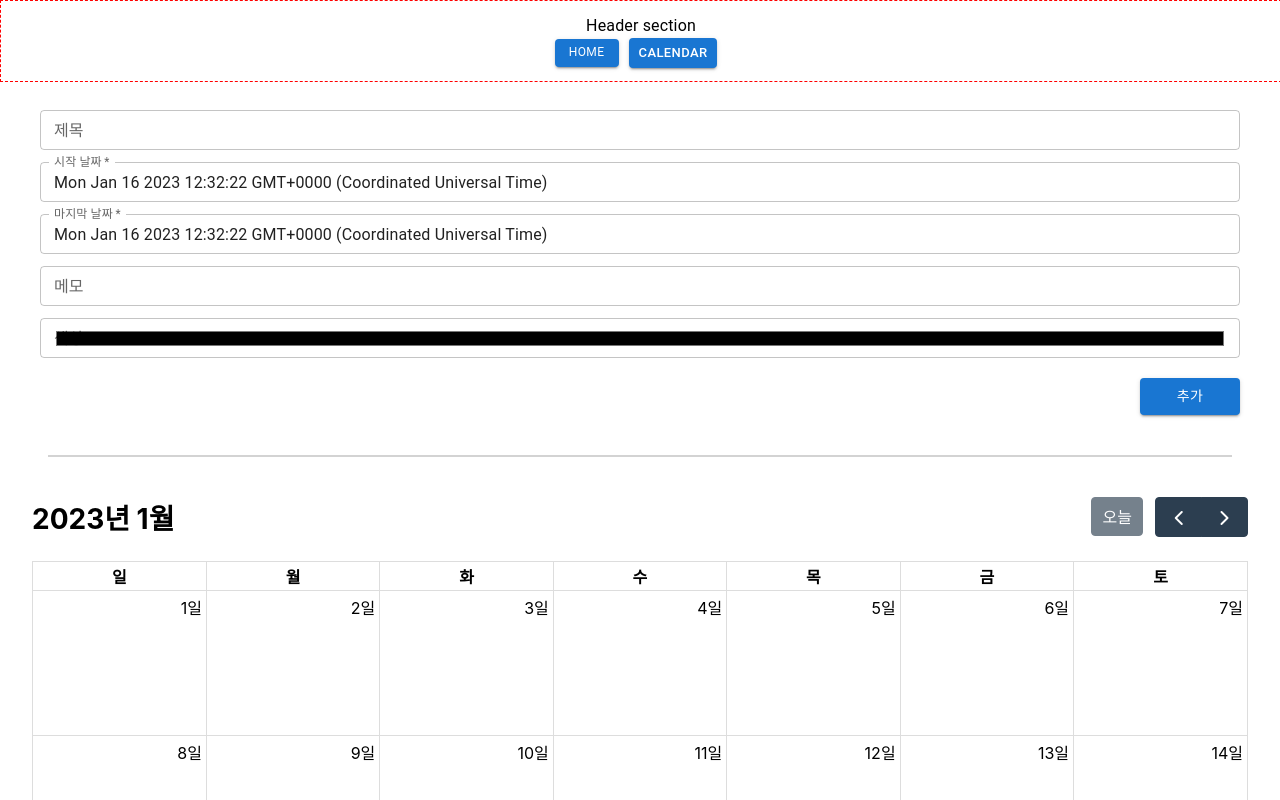
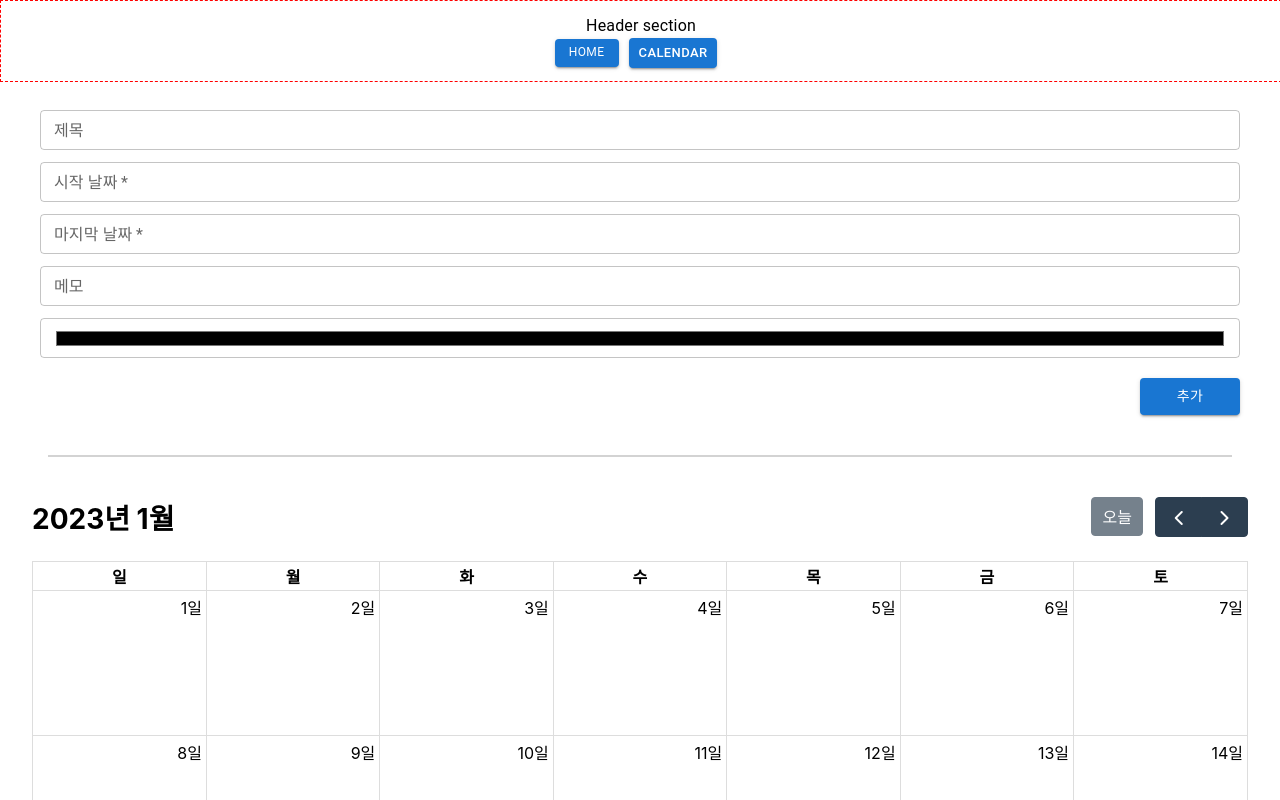
Before and after one commit to crayonzgrim/calendar-assign-web, a React (Create React App) app: page /calendar in a window 1280 px wide. Shown: the top 800 px of the page. Built offline with nearby package versions, Linux system fonts and the light colour scheme.

Commit message:
✨ feat(*): remove redux-toolkit & change to useContext with localStorage

```diff
--- a/package.json
+++ b/package.json
@@ -10,7 +10,6 @@
     "@fullcalendar/interaction": "^6.0.3",
     "@fullcalendar/react": "^6.0.4",
     "@mui/material": "^5.11.4",
-    "@reduxjs/toolkit": "^1.9.1",
     "@testing-library/jest-dom": "^5.14.1",
     "@testing-library/react": "^13.0.0",
     "@testing-library/user-event": "^13.2.1",
@@ -23,11 +22,8 @@
     "react": "^18.2.0",
     "react-dom": "^18.2.0",
     "react-icons": "^4.7.1",
-    "react-redux": "^8.0.5",
     "react-router-dom": "6",
     "react-scripts": "5.0.1",
-    "redux": "^4.2.0",
-    "redux-persist": "^6.0.0",
     "typescript": "^4.4.2",
     "web-vitals": "^2.1.0"
   },
@@ -57,7 +53,6 @@
   },
   "devDependencies": {
     "@types/luxon": "^3.2.0",
-    "@types/redux-persist": "^4.3.1",
     "prettier": "^2.8.3"
   }
 }
--- a/src/App.tsx
+++ b/src/App.tsx
@@ -4,10 +4,11 @@ import { Box, styled, css } from '@mui/material'
 
 import { Body, CustomCalendar, Header } from './components'
 import { Home } from './components/home'
+import { CalendarProvider } from './context/calendarContext'
 
 const App = styled(() => {
   return (
-    <Box>
+    <CalendarProvider>
       <BrowserRouter>
         <Header />
         <Routes>
@@ -16,7 +17,7 @@ const App = styled(() => {
         </Routes>
         <Body />
       </BrowserRouter>
-    </Box>
+    </CalendarProvider>
   )
 })(({ theme }) => {
   return css``
--- a/src/components/customCalendar/index.tsx
+++ b/src/components/customCalendar/index.tsx
@@ -1,16 +1,16 @@
-import { useCallback, useEffect, useState } from 'react'
+import { useCallback, useContext, useEffect, useState } from 'react'
 import { Box, TextField, styled, css, Typography, Divider } from '@mui/material'
-import { useSelector } from 'react-redux'
+// import { useSelector } from 'react-redux'
 
 import FullCalendar from '@fullcalendar/react'
-import { DateSelectArg, EventApi, EventClickArg } from '@fullcalendar/core'
+import { DateSelectArg, EventClickArg } from '@fullcalendar/core'
 import allLocales from '@fullcalendar/core/locales-all'
 import dayGridPlugin from '@fullcalendar/daygrid'
 import interactionPlugin from '@fullcalendar/interaction'
 
 import { DateForm } from '../dateForm'
-import { RootState } from '../../redux/store'
-import { CalendarInfoType } from '../../types'
+import { CalendarContextType, CalendarInfoType } from '../../types'
+import { CalendarContext } from '../../context'
 
 type CustomCalendarProps = {
   //
@@ -20,18 +20,19 @@ export const CustomCalendar = styled((props: CustomCalendarProps) => {
   /** Property */
   const { ...others } = props
 
-  const calendarInfo = useSelector((state: RootState) => state.addCalendar.info)
+  const { calendarInfo, saveCalendarInfo, updateCalendarInfo } = useContext(
+    CalendarContext
+  ) as CalendarContextType
 
-  const [config, setConfig] = useState<CalendarInfoType>({
-    id: crypto.randomUUID().toString(),
+  const [formInfo, setFormInfo] = useState<CalendarInfoType>({
     title: '',
-    start: new Date(),
-    end: new Date(),
-    url: '',
+    startStr: '',
+    endStr: '',
+    display: '',
     backgroundColor: ''
   })
 
-  const [customTitle, setCustomTitle] = useState('')
+  console.log('formInfo > ', formInfo)
 
   /** Function */
   const handleDateSelect = useCallback(
@@ -48,44 +49,52 @@ export const CustomCalendar = styled((props: CustomCalendarProps) => {
       //     end: selectInfo.endStr,
       //     allDay: selectInfo.allDay
 
-      if (config) {
+      if (formInfo) {
         calendarApi.addEvent({
           id: crypto.randomUUID(),
-          title: config.title,
+          // title: formInfo.title,
+          title: '',
           start: selectInfo.start,
           end: selectInfo.end,
           allDay: selectInfo.allDay
         })
       }
     },
-    [config]
+    [formInfo]
   )
 
-  const handleEventClick = useCallback(
-    (data: EventClickArg) => {
-      calendarInfo.map((item) => {
-        if (item.id === data.event.id) {
-          console.log(item)
-          //   alert(item.memo)
-        }
+  const handleEventClick = useCallback((data: EventClickArg) => {
+    console.log('data > ', data)
+    // calendarInfo.map((item) => {
+    //   if (item.id === data.event.id) {
+    //     console.log(item)
+    //     //   alert(item.memo)
+    //   }
+    //
+    //   return undefined
+    // })
+  }, [])
 
-        return undefined
-      })
-    },
-    [calendarInfo]
-  )
-
-  console.log('calendarInfo >> ', calendarInfo)
+  console.log(calendarInfo)
 
   /** Render */
   return (
     <Box {...others}>
+      {/* {calendarInfo.map((info, index) => { */}
+      {/*   return ( */}
+      {/*     <DateForm */}
+      {/*       key={index} */}
+      {/*       info={info} */}
+      {/*       formInfo={formInfo} */}
+      {/*       setFormInfo={setFormInfo} */}
+      {/*       handleDateSelect={handleDateSelect} */}
+      {/*     /> */}
+      {/*   ) */}
+      {/* })} */}
       <DateForm
-        config={config}
-        setConfig={setConfig}
+        formInfo={formInfo}
+        setFormInfo={setFormInfo}
         handleDateSelect={handleDateSelect}
-        customTitle={customTitle}
-        setCustomTitle={setCustomTitle}
       />
 
       <Divider
--- a/src/components/dateForm/index.tsx
+++ b/src/components/dateForm/index.tsx
@@ -1,70 +1,58 @@
-import React, { useCallback, useEffect, useState } from 'react'
+import React, { useCallback, useContext, useEffect, useState } from 'react'
 import { styled, css, Box, Button } from '@mui/material'
-import { useDispatch, useSelector } from 'react-redux'
-import { DateSelectArg, EventApi } from '@fullcalendar/core'
+import { DateSelectArg } from '@fullcalendar/core'
 
 import { TextField } from '../textField'
-import { RootState } from '../../redux/store'
-import { addInfo } from '../../redux/calendarInfo'
-import { CalendarInfoType } from '../../types'
+import { CalendarContextType, CalendarInfoType } from '../../types'
+import { CalendarContext } from '../../context'
 
 type DateFormProps = {
-  config: CalendarInfoType
-  setConfig: (value: CalendarInfoType) => void
-
+  // info: CalendarInfoType
+  formInfo: CalendarInfoType
+  setFormInfo: (value: CalendarInfoType) => void
   handleDateSelect: (selectInfo: DateSelectArg) => void
-
-  customTitle: string
-  setCustomTitle: (value: string) => void
 }
 
 export const DateForm = styled((props: DateFormProps) => {
   /** Property */
-  const {
-    config,
-    setConfig,
+  const { formInfo, setFormInfo, handleDateSelect, ...others } = props
 
-    handleDateSelect,
-
-    customTitle,
-    setCustomTitle,
-    ...others
-  } = props
-
-  const dispatch = useDispatch()
-
-  const calendarInfo = useSelector((state: RootState) => state.addCalendar)
+  const { calendarInfo, saveCalendarInfo, updateCalendarInfo } = useContext(
+    CalendarContext
+  ) as CalendarContextType
 
   /** Function */
   const handleChangeField = useCallback(
     (e: React.ChangeEvent<HTMLTextAreaElement | HTMLInputElement>) => {
-      const name = e.target.name
-      const value = e.target.value
+      const { name, value } = e.target
 
-      console.log(value)
-      if (name === 'start' || name === 'end') {
-        setConfig({
-          ...config,
-          [name]: new Date(value)
-        })
-      } else {
-        setConfig({
-          ...config,
-          [name]: value
-        })
+      // if (name && value) {
+      setFormInfo({
+        ...formInfo,
+        [name]: value
+      })
+      // }
+    },
+    [formInfo]
+  )
+
+  const handleAddInfo = useCallback(
+    (e: React.FormEvent, formInfo: CalendarInfoType) => {
+      e.preventDefault()
+
+      if (formInfo) {
+        saveCalendarInfo(formInfo)
       }
     },
-    [config]
+    [formInfo]
   )
-
-  const handleAddData = useCallback(() => {
-    // dispatch(addInfo(config))
-  }, [config])
 
   /** Render */
   return (
     <Box
       {...others}
+      component="form"
+      onSubmit={(e) => handleAddInfo(e, formInfo)}
       sx={{
         display: 'flex',
         justifyContent: 'space-between',
@@ -75,39 +63,39 @@ export const DateForm = styled((props: DateFormProps) => {
       <TextField
         name="title"
         label="제목"
-        value={config.title}
+        value={formInfo.title ?? ''}
         required={false}
         onChange={(e) => handleChangeField(e)}
       />
       <TextField
-        name="start"
+        name="startStr"
         label="시작 날짜"
-        value={config.start || ''}
+        value={formInfo.startStr ?? ''}
         placeholder={'yyyy-MM-dd'}
         required={true}
         onChange={(e) => handleChangeField(e)}
       />
       <TextField
-        name="end"
+        name="endStr"
         label="마지막 날짜"
-        value={config.end || ''}
+        value={formInfo.endStr ?? ''}
         placeholder={'yyyy-MM-dd'}
         required={true}
         onChange={(e) => handleChangeField(e)}
       />
       <TextField
-        name="memo"
+        name="display"
         label="메모"
-        value={config.url}
+        value={formInfo.display ?? ''}
         multiline={true}
         required={false}
         onChange={(e) => handleChangeField(e)}
       />
       <TextField
-        name="color"
-        label="색상"
+        name="backgroundColor"
+        // label="색상"
         type={'color'}
-        value={config.backgroundColor}
+        value={formInfo.backgroundColor ?? '#000'}
         required={false}
         onChange={(e) => handleChangeField(e)}
       />
@@ -122,7 +110,6 @@ export const DateForm = styled((props: DateFormProps) => {
         <Button
           type="submit"
           variant={'contained'}
-          onClick={handleAddData}
           sx={{ mt: 2, width: '100px', ml: 'auto' }}
         >
           추가
--- /dev/null
+++ b/src/context/calendarContext.tsx
@@ -0,0 +1,56 @@
+import React, { createContext, useEffect, useState } from 'react'
+import { CalendarContextType, CalendarInfoType } from '../types'
+
+export const CalendarContext = createContext<CalendarContextType | null>(null)
+
+export const CalendarProvider: React.FC<React.ReactNode | any> = ({
+  children
+}) => {
+  const [calendarInfo, setCalendarInfo] = useState<CalendarInfoType[]>([])
+
+  const saveCalendarInfo = (info: CalendarInfoType) => {
+    // const newInfo: CalendarInfoType = {
+    //   id: '',
+    //   title: '',
+    //   startStr: '',
+    //   endStr: '',
+    //   display: '',
+    //   backgroundColor: ''
+    // }
+    console.log('SAVE FUNC >> ', info)
+
+    setCalendarInfo([...calendarInfo, info])
+  }
+
+  const updateCalendarInfo = (id: string | undefined) => {
+    calendarInfo.filter((info: CalendarInfoType) => {
+      if (info.id === id) {
+        console.log('updateCalendar >> ', info)
+      }
+    })
+  }
+
+  useEffect(() => {
+    const data = localStorage.getItem('calendar-info')
+    if (data) {
+      setCalendarInfo((prev) => ({
+        ...prev,
+        ...JSON.parse(data)
+      }))
+    }
+  }, [])
+
+  useEffect(() => {
+    if (calendarInfo.length > 0) {
+      localStorage.setItem('calendar-info', JSON.stringify(calendarInfo))
+    }
+  })
+
+  return (
+    <CalendarContext.Provider
+      value={{ calendarInfo, saveCalendarInfo, updateCalendarInfo }}
+    >
+      {children}
+    </CalendarContext.Provider>
+  )
+}
--- /dev/null
+++ b/src/context/index.ts
@@ -0,0 +1 @@
+export * from './calendarContext'
--- a/src/index.tsx
+++ b/src/index.tsx
@@ -4,18 +4,10 @@ import './index.css'
 import App from './App'
 import reportWebVitals from './reportWebVitals'
 
-import { Provider } from 'react-redux'
-import { store, persistor } from './redux/store'
-import { PersistGate } from 'redux-persist/integration/react'
-
 const root = ReactDOM.createRoot(document.getElementById('root') as HTMLElement)
 root.render(
   <React.StrictMode>
-    <Provider store={store}>
-      <PersistGate persistor={persistor}>
-        <App />
-      </PersistGate>
-    </Provider>
+    <App />
   </React.StrictMode>
 )
 
--- a/src/redux/calendarInfo/index.ts
+++ /dev/null
@@ -1 +0,0 @@
-export * from './calendarSlice'
--- a/src/redux/store.ts
+++ /dev/null
@@ -1,26 +0,0 @@
-import { configureStore } from '@reduxjs/toolkit'
-import { persistReducer, persistStore } from 'redux-persist'
-import storage from 'redux-persist/lib/storage'
-
-import addCalendarReducer from './calendarInfo/calendarSlice'
-
-const persistConfig = {
-  key: 'root',
-  storage
-  // whitelist: ['calendar'] // only navigation will be persisted
-}
-
-const persistedReducer = persistReducer(persistConfig, addCalendarReducer)
-
-export const store = configureStore({
-  reducer: {
-    addCalendar: persistedReducer
-    // middleware: (getDefaultMiddleware) =>
-    //   getDefaultMiddleware({ serializableCheck: false })
-  }
-})
-
-export const persistor = persistStore(store)
-
-export type RootState = ReturnType<typeof store.getState>
-export type AppDispatch = typeof store.dispatch
```
Also changed, not shown: src/redux/calendarInfo/calendarSlice.ts (deleted, +0 -39 lines), src/types/index.ts (+14 -4 lines), 1 other file (tests, documents, lock files or other folders).
